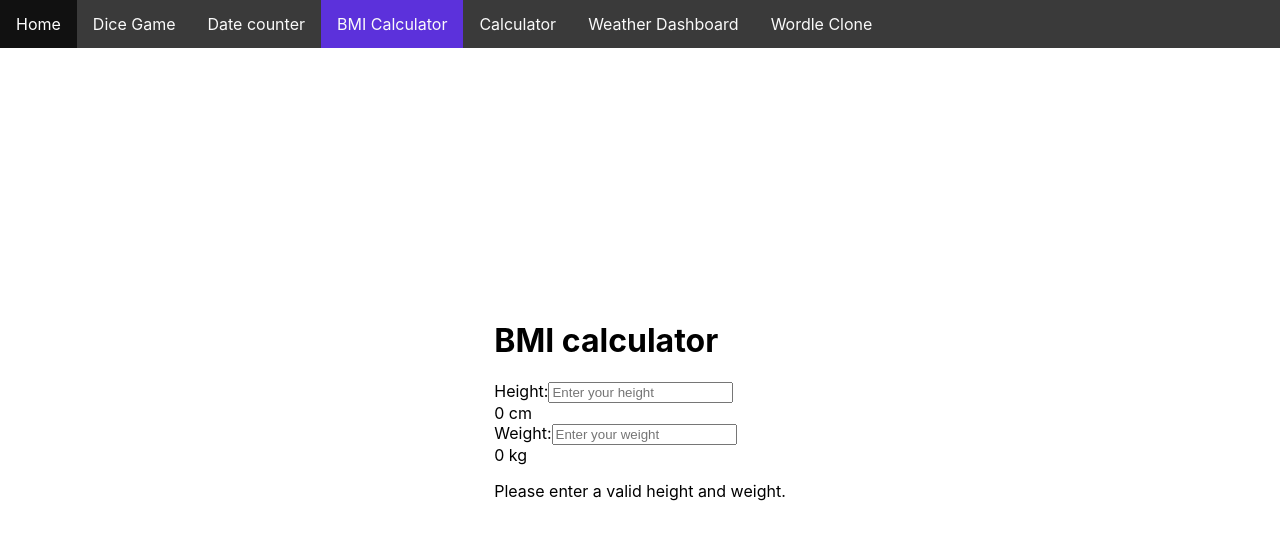
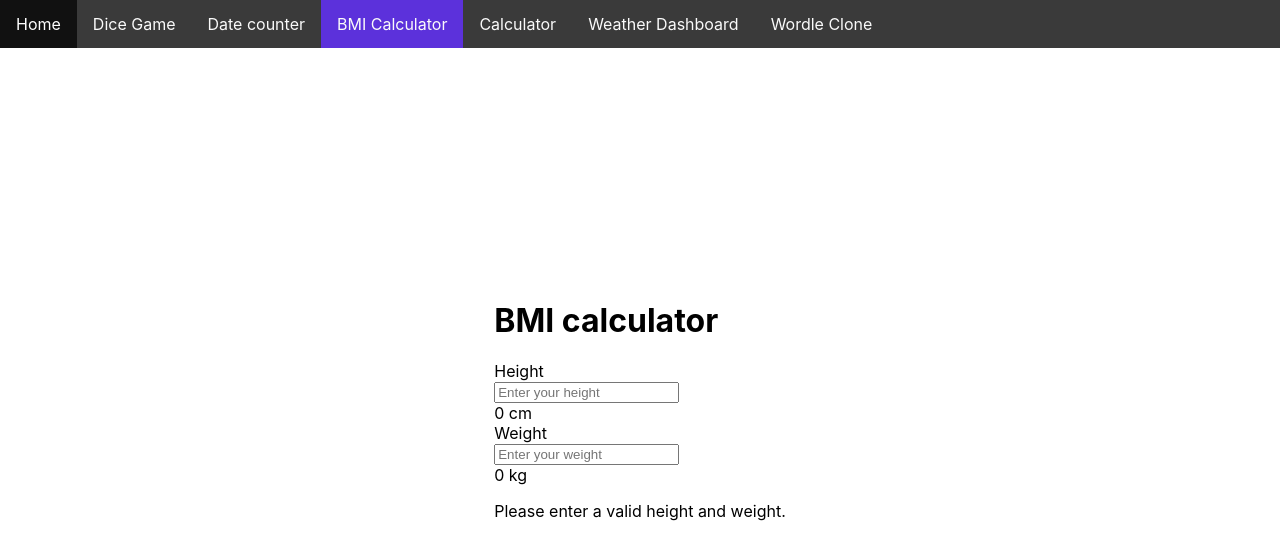
Before and after one commit to cloki0610/react-practice-project, a React (Vite) app: page /bmi-calc in a window 1280 px wide. Shown: the top 560 px of the page. Built offline with nearby package versions, Linux system fonts and the light colour scheme.

Commit message:
Fix typo, adjust style in dicegame and bmi cal

```diff
--- a/src/pages/Bmi.tsx
+++ b/src/pages/Bmi.tsx
@@ -23,7 +23,8 @@ export const Bmi = () => {
     <div style={{ display: "block" }}>
       <h1>BMI calculator</h1>
       <div>
-        <span>Height:</span>
+        <span>Height</span>
+        <br />
         <input
           type="number"
           name="height"
@@ -34,7 +35,8 @@ export const Bmi = () => {
         <span>{inputValues.height} cm</span>
       </div>
       <div>
-        <span>Weight:</span>
+        <span>Weight</span>
+        <br />
         <input
           type="number"
           name="weight"
--- a/src/pages/Dash.module.css
+++ b/src/pages/Dash.module.css
@@ -11,3 +11,7 @@
   min-width: 80px;
   margin: 0 15px;
 }
+
+.dash button:hover {
+  opacity: 0.8;
+}
--- a/src/pages/Dash.tsx
+++ b/src/pages/Dash.tsx
@@ -39,7 +39,7 @@ export const Dash = () => {
             setStart(true);
           }}
         >
-          Gamr Start
+          Game Start
         </button>
       )}
     </div>
```
